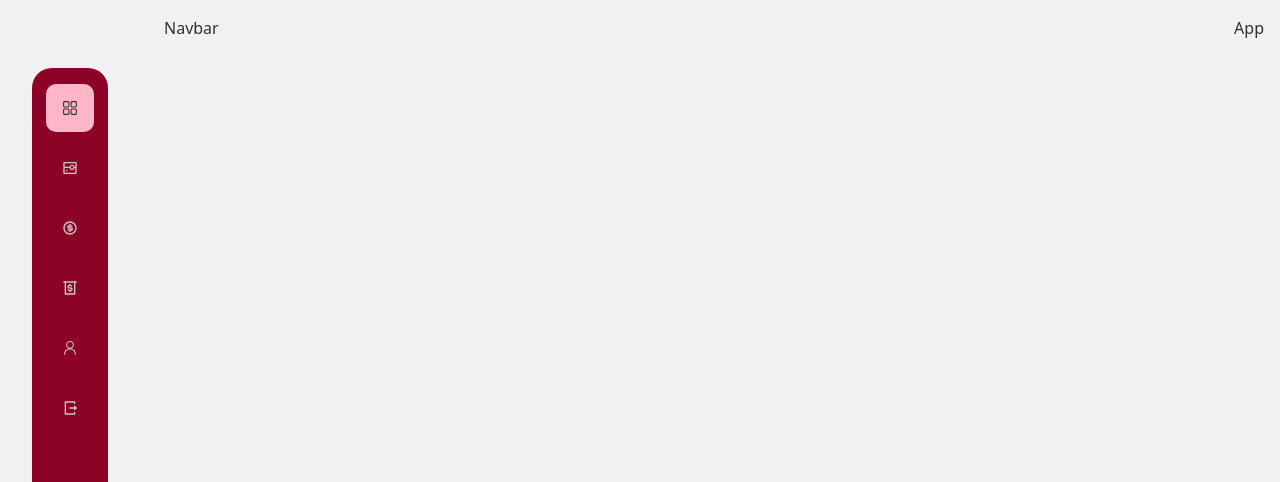
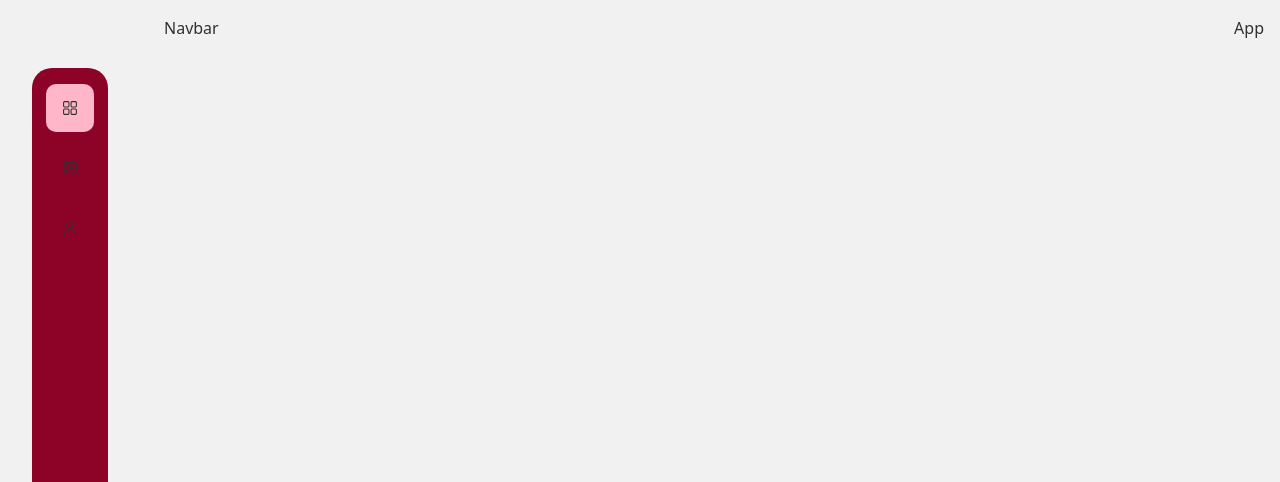
Before and after one commit to CAPTAIN320/SourceLink, a Next.js app in the folder frontend/: page /CreateProject in a window 1280 px wide. Shown: the top 482 px of the page. Built offline with nearby package versions, Linux system fonts and the light colour scheme.

Commit message:
Update Sidebar.jsx

```diff
--- a/frontend/src/components/Sidebar.jsx
+++ b/frontend/src/components/Sidebar.jsx
@@ -1,58 +1,33 @@
-import React, { useState } from "react";
-import Link from "next/link";
+import React, { useState, useEffect } from "react";
 import { useRouter } from "next/router";
 import { RxDashboard, RxPerson } from "react-icons/rx";
 import { RiLogoutBoxRLine, RiProjectorLine, RiMoneyDollarCircleLine } from "react-icons/ri";
 import { BiMoneyWithdraw } from "react-icons/bi";
-
-// TODO: Move this to a constants file
-// import { navlinks } from '../constants';
 
 const navlinks = [
   {
     name: "dashboard",
     link: "/",
     icon: <RxDashboard />,
-    disabled: false,
   },
   {
     name: "project",
     link: "/create-project",
     icon: <RiProjectorLine />,
-    disabled: false,
-  },
-  {
-    name: "payment",
-    link: "/",
-    icon: <RiMoneyDollarCircleLine />,
-    disabled: false,
-  },
-  {
-    name: "withdraw",
-    link: "/",
-    icon: <BiMoneyWithdraw />,
-    disabled: false,
   },
   {
     name: "profile",
     link: "/profile",
     icon: <RxPerson />,
-    disabled: false,
-  },
-  {
-    name: "logout",
-    link: "/",
-    icon: <RiLogoutBoxRLine />,
-    disabled: false,
   },
 ];
 
 const Icon = ({ styles, name, icon, isActive, disabled, handleClick }) => (
   <div
     className={`w-[48px] h-[48px] rounded-[10px] ${
-      isActive === name ? 'bg-primary-content' : 'text-primary-content'
+      isActive === name ? "bg-primary-content " : ""
     } flex justify-center items-center ${
-      disabled || isActive !== name ? 'grayscale' : ''
+      disabled || isActive !== name ? "bg-primary" : ""
     } cursor-pointer ${styles}`}
     onClick={handleClick}
   >
@@ -64,6 +39,17 @@ const Sidebar = () => {
   const router = useRouter();
   const [isActive, setIsActive] = useState("dashboard");
 
+  useEffect(() => {
+    // Update the state of isActive based on the current path
+    const path = router.pathname;
+    const activeLink = navlinks.find((link) => link.link === path);
+    if (activeLink) {
+      setIsActive(activeLink.name);
+    } else {
+      setIsActive("dashboard"); // Set default active link
+    }
+  }, [router.pathname]);
+
   return (
     <div className="flex justify-between items-center flex-col sticky top-5 h-[93vh] w-full sm:w-auto sm:mx-4">
       <div className="flex-1 flex flex-col justify-between items-center bg-primary rounded-[20px] w-[76px] py-4 mt-12">
@@ -74,7 +60,7 @@ const Sidebar = () => {
               {...link}
               isActive={isActive}
               handleClick={() => {
-              if (!link.disabled) {
+                if (!link.disabled && link.link !== router.pathname) {
                   setIsActive(link.name);
                   router.push(link.link);
                 }
```
Lines whose indentation alone changed are shown as unchanged.
